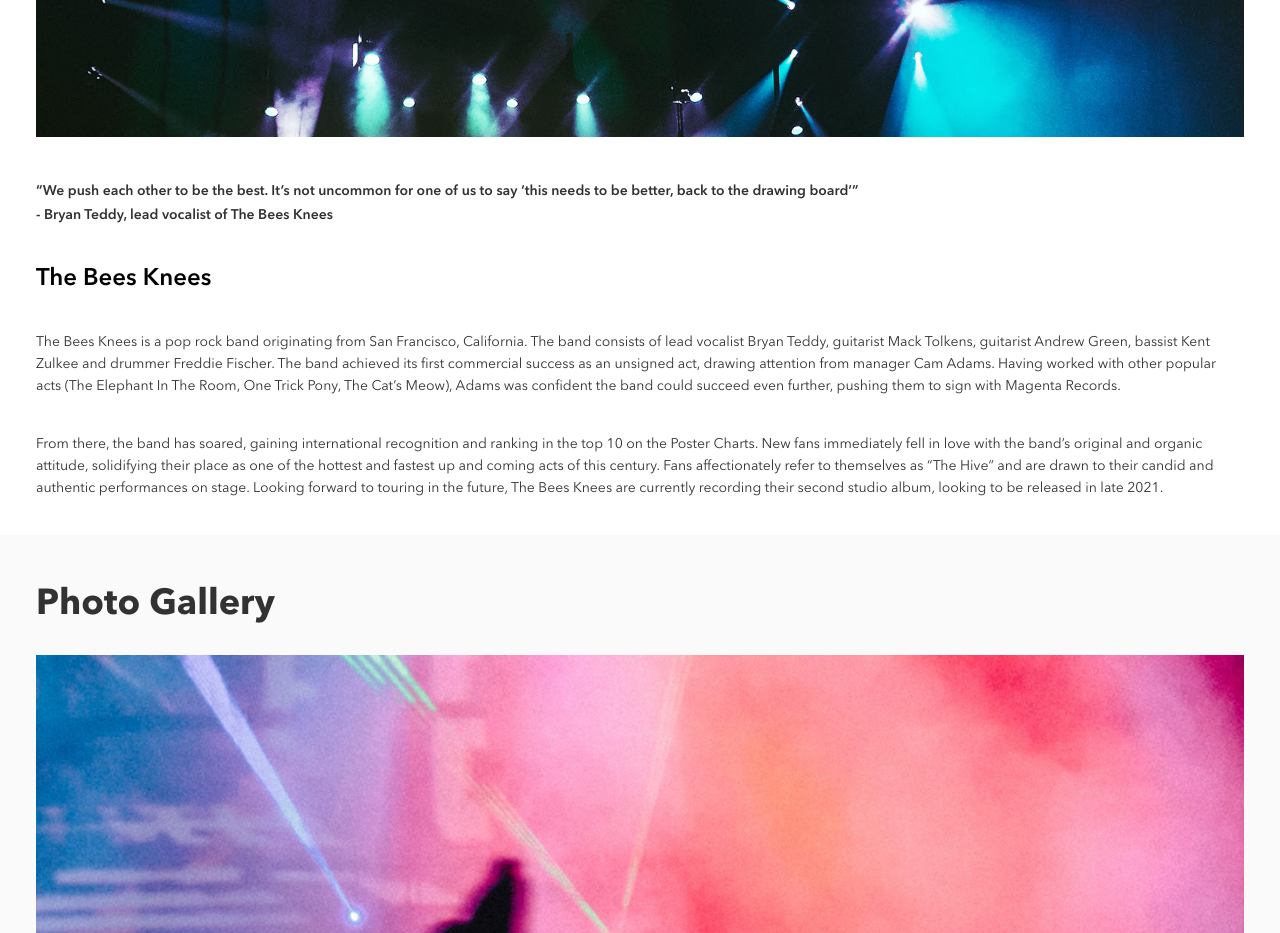
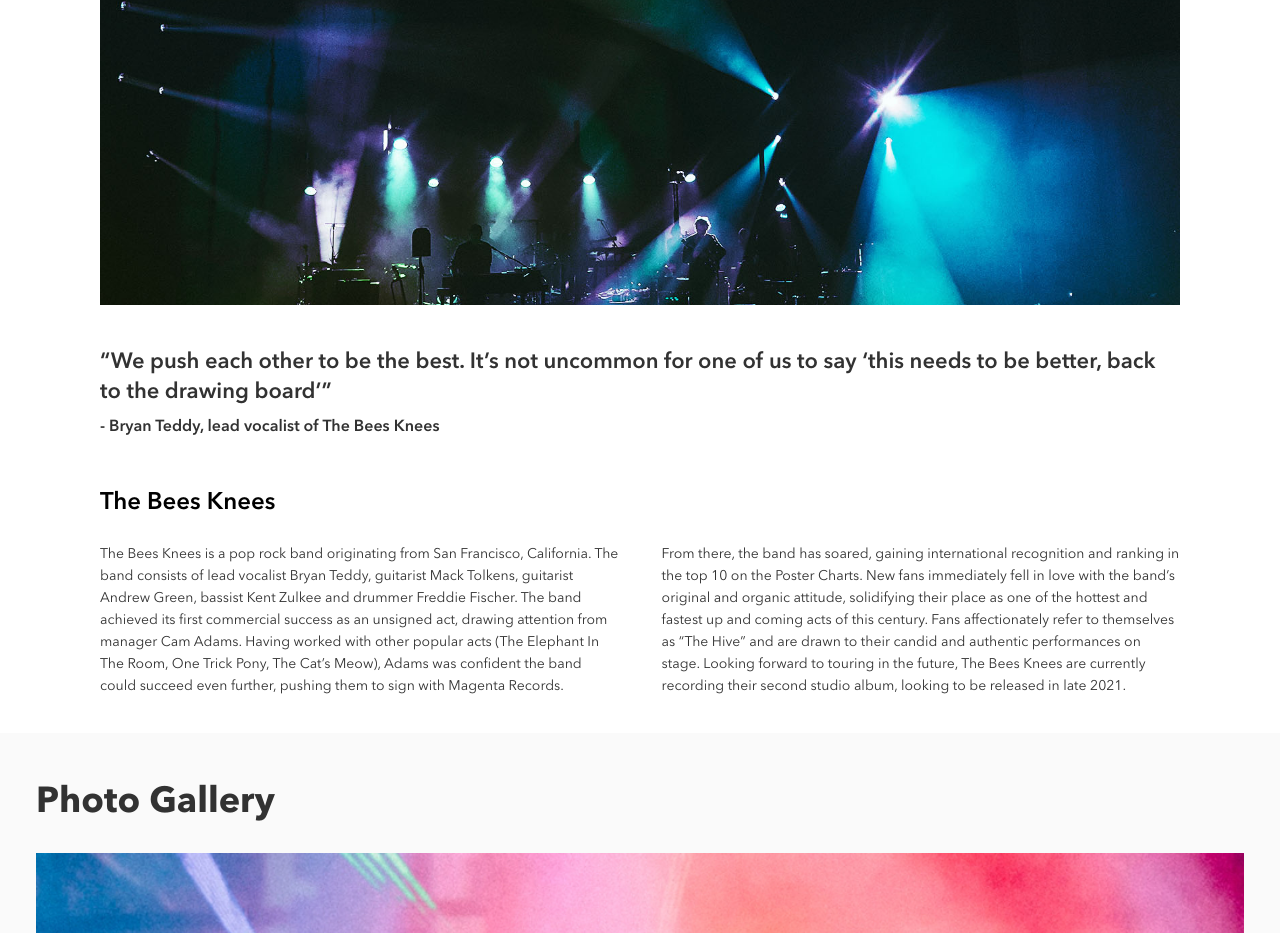
Before and after one commit to Arvton/arvin-josol-bandsite, a plain HTML site: page index.html in a window 1280 px wide. Shown: the part 653-1586 px from the top of the page. Drawn offline with Linux system fonts and the light colour scheme.

Commit message:
add tablet styles for about section: - added two wrappers to about section in index.html     - style wrappers not used in mobile layout - style content-wrapper for tablet     - add extra left and right padding - increase image height for tablet layout - separate quote content into two p elements - create about__quote and about__quote-credit class - style quote and quote-credit for mobile and tablet - fix subheader bottom padding for mobile and tablet     - remove padding components mixin. tablet layout scales differently     - set bottom padding to 2rem for mobile     - increase bottom padding to 3rem for tablet - style text-wrapper and text to create two columns

```diff
--- a/index.html
+++ b/index.html
@@ -29,27 +29,43 @@
         </section>
         <article class="about">
             <h2 class="about__title">About the Musicians</h2>
-            <img class="about__image" src="./assets/images/band.jpg" alt="band playing at a dark venue">
-            <p class="about__text about__text--quote">“We push each other to be the best. It’s not uncommon for one of
+            <div class="about__content-wrapper"><img class="about__image" src="./assets/images/band.jpg"
+                    alt="band playing at a dark venue">
+                <p class="about__quote">“We push each other to be the best. It’s not uncommon for one
+                    of
                     us to say ‘this needs to be better, back to the drawing board’”
-                <br>
+                </p>
+                <p class="about__quote-credit">
                     - Bryan Teddy, lead vocalist of The Bees Knees
                 </p>
                 <h3 class="about__subheader">The Bees Knees</h3>
-            <p class="about__text">The Bees Knees is a pop rock band originating from San Francisco, California. The
+                <div class="about__text-wrapper">
+                    <p class="about__text">The Bees Knees is a pop rock band originating from San Francisco, California.
+                        The
                         band consists of lead
-                vocalist Bryan Teddy, guitarist Mack Tolkens, guitarist Andrew Green, bassist Kent Zulkee and drummer
-                Freddie Fischer. The band achieved its first commercial success as an unsigned act, drawing attention
-                from manager Cam Adams. Having worked with other popular acts (The Elephant In The Room, One Trick Pony,
-                The Cat’s Meow), Adams was confident the band could succeed even further, pushing them to sign with
+                        vocalist Bryan Teddy, guitarist Mack Tolkens, guitarist Andrew Green, bassist Kent Zulkee and
+                        drummer
+                        Freddie Fischer. The band achieved its first commercial success as an unsigned act, drawing
+                        attention
+                        from manager Cam Adams. Having worked with other popular acts (The Elephant In The Room, One
+                        Trick
+                        Pony,
+                        The Cat’s Meow), Adams was confident the band could succeed even further, pushing them to sign
+                        with
                         Magenta Records.</p>
-            <p class="about__text">From there, the band has soared, gaining international recognition and ranking in the
+                    <p class="about__text">From there, the band has soared, gaining international recognition and
+                        ranking in
+                        the
                         top 10 on the
                         Poster Charts. New fans immediately fell in love with the band’s original and organic attitude,
-                solidifying their place as one of the hottest and fastest up and coming acts of this century. Fans
+                        solidifying their place as one of the hottest and fastest up and coming acts of this century.
+                        Fans
                         affectionately refer to themselves as “The Hive” and are drawn to their candid and authentic
-                performances on stage. Looking forward to touring in the future, The Bees Knees are currently recording
+                        performances on stage. Looking forward to touring in the future, The Bees Knees are currently
+                        recording
                         their second studio album, looking to be released in late 2021.</p>
+                </div>
+            </div>
         </article>
         <section class="gallery">
             <h2 class="gallery__title">Photo Gallery</h2>
@@ -97,7 +113,9 @@
                         href="mailto:cwhyte@archentertainment.com">cwhyte@archentertainment.com</a>
                 </div>
             </div>
-            <a href="#"><p class="footer__logo">BANDSITE</p></a>
+            <a href="#">
+                <p class="footer__logo">BANDSITE</p>
+            </a>
             <p class="footer__copyright">Copyright The Bees Knees © 2021 All Rights Reserved</p>
         </footer>
     </main>
--- a/styles/bio.scss
+++ b/styles/bio.scss
@@ -20,16 +20,64 @@ nav {
         @include padding-headline;
     }
 
+    &__content-wrapper {
+        @include tablet {
+            padding: 0rem 8rem;
+        }
+    }
+
     &__image {
         width: 100%;
         height: 22rem;
         object-fit: cover;
         @include padding-components;
+
+        @include tablet {
+            height: 43rem;
+        }
+    }
+
+    &__quote {
+        color: $BandSite-Black;
+        font-size: 1.625rem;
+        line-height: 3rem;
+        font-weight: 600;
+        padding-bottom: 0.5rem;
+
+        @include tablet {
+            font-size: 2.75rem;
+            line-height: 3.75rem;
+            padding-bottom: 1rem;
+        }
+    }
+
+    &__quote-credit {
+        color: $BandSite-Black;
+        font-size: 1.625rem;
+        line-height: 3rem;
+        font-weight: 600;
+        padding-bottom: 2rem;
+
+        @include tablet {
+            font-size: 2rem;
+            padding-bottom: 6rem;
+        }
     }
 
     &__subheader {
         @include subheader;
-        @include padding-components;
+        padding-bottom: 2rem;
+
+        @include tablet {
+            padding-bottom: 3rem;
+        }
+    }
+
+    &__text-wrapper {
+        @include tablet {
+            display: flex;
+            justify-content: space-between;
+        }
     }
 
     &__text {
@@ -37,9 +85,8 @@ nav {
         color: $BandSite-Black;
         @include padding-components;
 
-        &--quote {
-            font-weight: 600;
-            line-height: 3rem;
+        @include tablet {
+            width: 48%;
         }
     }
 }
```
Also changed, not shown: styles/bio.css. Lines whose indentation alone changed are shown as unchanged.
